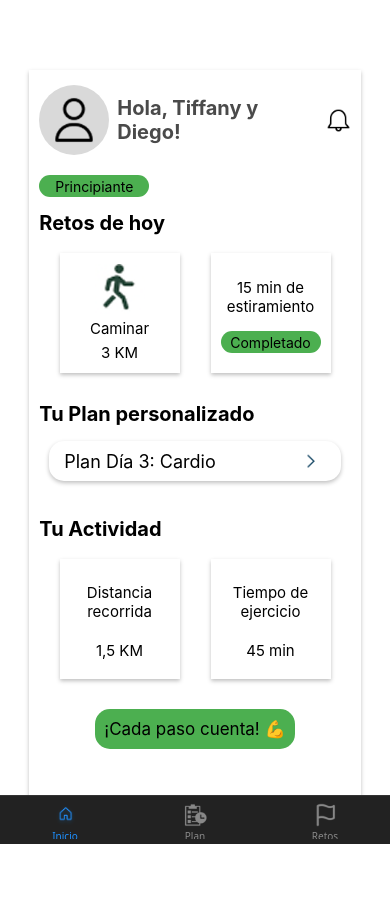
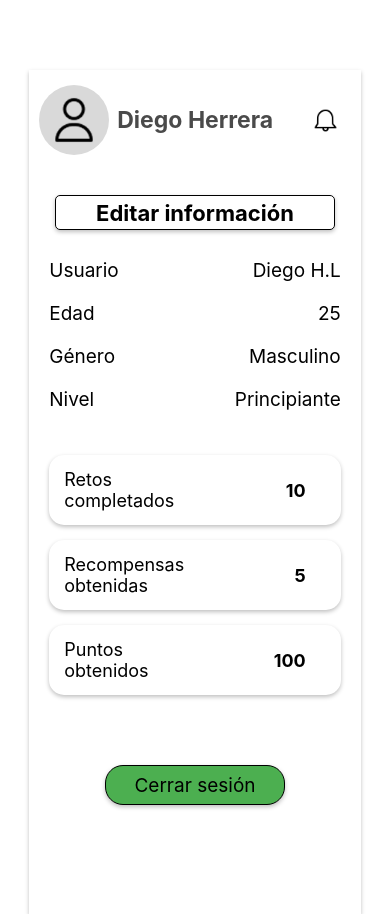
Before and after one commit to diego422/ActiVida, a React Native app: screen /home in a window 390 px wide. Both pictures are taken after a click on the element 74 px from the left and 120 px from the top of the page. Before the commit the page ends 844 px from the top, so only its background shows below. Built offline with nearby package versions, Linux system fonts and the light colour scheme.

Commit message:
Página de Información de usuario
Se finalizó la visualización de la página para ver la información de usuario

```diff
--- a/navigation/AppStack.js
+++ b/navigation/AppStack.js
@@ -1,14 +1,16 @@
 import { createNativeStackNavigator } from "@react-navigation/native-stack";
 import NavTab from "./NavTab";
 import ModifyPlan from "../screens/modifyPlan";
+import viewUser from "../screens/viewUser";
 const Stack = createNativeStackNavigator();
 
 export default function AppStack() {
     return (
         <Stack.Navigator screenOptions={{ headerShown: false }}>
-
             <Stack.Screen name="Tabs" component={NavTab} />
             <Stack.Screen name="ModifyPlan" component={ModifyPlan} />
+            <Stack.Screen name="ViewUserInfo" component={viewUser} />
+            {/* Falta añadir el de usuario acá */}
         </Stack.Navigator>
     );
 }
--- a/screens/home.js
+++ b/screens/home.js
@@ -1,11 +1,15 @@
 import { Text, StyleSheet, View, Image, TouchableOpacity } from 'react-native';
+import { useNavigation } from '@react-navigation/native';
 
 export default function Home() {
+    const navigation = useNavigation();
     return (
         <View style={styles.container}>
             <View style={styles.mainBox}>
                 <View style={styles.header}>
-                    <TouchableOpacity style={styles.userButtom}>
+                    <TouchableOpacity
+                        style={styles.userButtom}
+                        onPress={() => navigation.navigate('ViewUserInfo')}>
                         <Image source={require('../assets/userImage.png')} style={styles.userImage} />
                     </TouchableOpacity>
                     <Text style={styles.welcomeMsg}>Hola, Tiffany y Diego!</Text>
@@ -51,7 +55,7 @@ export default function Home() {
                         </TouchableOpacity>
                     </View>
                 </View>
-                <View style={{alignItems: 'center'}}>
+                <View style={{ alignItems: 'center' }}>
                     <View style={styles.quoteLabel}>
                         <Text style={styles.quoteText}>¡Cada paso cuenta! 💪</Text>
                     </View>
@@ -112,7 +116,7 @@ const styles = StyleSheet.create({
         height: 25,
         marginLeft: 10,
     },
-    userRangeLabel:{
+    userRangeLabel: {
         backgroundColor: '#4CAF50',
         borderRadius: 15,
         width: 110,
@@ -210,8 +214,8 @@ const styles = StyleSheet.create({
     statusLabelText: {
         fontSize: 14,
     },
-    quoteLabel:{
-        backgroundColor:  '#4CAF50',
+    quoteLabel: {
+        backgroundColor: '#4CAF50',
         borderRadius: 15,
         width: 200,
         height: 40,
@@ -219,7 +223,7 @@ const styles = StyleSheet.create({
         alignItems: 'center',
         marginTop: 30,
     },
-    quoteText:{
+    quoteText: {
         fontSize: 17,
     }
 });
--- /dev/null
+++ b/screens/viewUser.js
@@ -0,0 +1,232 @@
+import { Text, StyleSheet, View, TouchableOpacity, Image } from 'react-native'
+import React, { Component } from 'react'
+
+export default function viewUser() {
+    return (
+        <View style={styles.container}>
+            <View style={styles.mainBox}>
+                <View style={styles.header}>
+                    <TouchableOpacity
+                        style={styles.userButtom}
+                        onPress={() => navigation.navigate('ViewUserInfo')}>
+                        <Image source={require('../assets/userImage.png')} style={styles.userImage} />
+                    </TouchableOpacity>
+                    <Text style={styles.userName}>Diego Herrera</Text>
+                    <Image source={require('../assets/bell.png')} style={styles.bellImage} />
+                </View>
+                <View style={{ alignItems: 'center' }}>
+                    <TouchableOpacity style={styles.editButtom}>
+                        <Text style={styles.editButtomText}>Editar información</Text>
+                    </TouchableOpacity>
+                </View>
+                <View style={styles.mainInfoContainer}>
+                    <View style={styles.infoContainerLeft}>
+                        <Text style={styles.infoText}>Usuario</Text>
+                        <Text style={styles.infoText}>Edad</Text>
+                        <Text style={styles.infoText}>Género</Text>
+                        <Text style={styles.infoText}>Nivel</Text>
+                    </View>
+                    <View style={styles.infoContainerRight}>
+                        <Text style={styles.infoText}>Diego H.L</Text>
+                        <Text style={styles.infoText}>25</Text>
+                        <Text style={styles.infoText}>Masculino</Text>
+                        <Text style={styles.infoText}>Principiante</Text>
+                    </View>
+                </View>
+                <View style={styles.stats}>
+                    <TouchableOpacity style={styles.statButtom}>
+                        <View style={styles.statButtomLeft}>
+                            <Text style={styles.statCardText}>Retos completados</Text>
+                        </View>
+                        <View style={styles.statButtomRight}>
+                            <Text style={[styles.statCardText, { fontWeight: 'bold' }]}>10</Text>
+                        </View>
+                    </TouchableOpacity>
+                    <TouchableOpacity style={styles.statButtom}>
+                        <View style={styles.statButtomLeft}>
+                            <Text style={styles.statCardText}>Recompensas obtenidas</Text>
+                        </View>
+                        <View style={styles.statButtomRight}>
+                            <Text style={[styles.statCardText, { fontWeight: 'bold' }]}>5</Text>
+                        </View>
+                    </TouchableOpacity>
+                    <TouchableOpacity style={styles.statButtom}>
+                        <View style={styles.statButtomLeft}>
+                            <Text style={styles.statCardText}>Puntos obtenidos</Text>
+                        </View>
+                        <View style={styles.statButtomRight}>
+                            <Text style={[styles.statCardText, { fontWeight: 'bold' }]}>100</Text>
+                        </View>
+                    </TouchableOpacity>
+                </View>
+
+                <TouchableOpacity style={{ alignItems: 'center' }}>
+                    <View style={styles.logOutButtom}>
+                        <Text style={styles.logOutText}>Cerrar sesión</Text>
+                    </View>
+                </TouchableOpacity>
+            </View>
+        </View>
+    );
+}
+
+const styles = StyleSheet.create({
+    container: {
+        flex: 1,
+        alignItems: 'center',
+        justifyContent: 'flex-start',
+        backgroundColor: 'white',
+    },
+    mainBox: {
+        width: '85%',
+        height: '100%',
+        marginTop: 70,
+        backgroundColor: 'white',
+        shadowColor: '#000',
+        shadowOffset: {
+            width: 0,
+            height: 2
+        },
+        shadowOpacity: 0.25,
+        shadowRadius: 4,
+        elevation: 5,
+    },
+    header: {
+        padding: 10,
+        flexDirection: 'row',
+        height: 100,
+        alignItems: 'center',
+        width: '100%'
+    },
+    userButtom: {
+        width: 70,
+        height: 70,
+        borderRadius: 40,
+        backgroundColor: '#D9D9D9',
+        alignItems: 'center',
+        justifyContent: 'center'
+    },
+    userImage: {
+        width: 50,
+        height: 50,
+    },
+    userName: {
+        color: '#4A4A4A',
+        fontSize: 23,
+        fontWeight: 'bold',
+        marginLeft: 8,
+    },
+    bellImage: {
+        width: 25,
+        height: 25,
+        marginLeft: 40,
+    },
+    editButtom: {
+        backgroundColor: 'white',
+        borderColor: '#000',
+        borderRadius: 5,
+        borderWidth: 1,
+        width: 280,
+        height: 35,
+        marginTop: 25,
+        justifyContent: 'center',
+        alignItems: 'center',
+        shadowColor: '#000',
+        shadowOffset: {
+            width: 0,
+            height: 2
+        },
+        shadowOpacity: 0.25,
+        shadowRadius: 4,
+        elevation: 5,
+    },
+    editButtomText: {
+        fontSize: 22,
+        fontWeight: 'bold',
+    },
+    mainInfoContainer: {
+        marginTop: 20,
+        flexDirection: 'row',
+        justifyContent: 'center',
+        width: '100%',
+        height: 190,
+        padding: 20,
+        marginBottom: 0
+    },
+    infoContainerLeft: {
+        width: '50%',
+        textAlign: 'left',
+        // backgroundColor: '#B9B9B9',
+        alignItems: 'flex-start',
+        justifyContent: 'center',
+    },
+    infoContainerRight: {
+        width: '50%',
+        textAlign: 'right',
+        // backgroundColor: '#D4D4D4',
+        alignItems: 'flex-end',
+        justifyContent: 'center',
+    },
+    infoText: {
+        fontSize: 19,
+        marginBottom: 20,
+    },
+    stats: {
+        height: 280,
+        width: '100%',
+        marginBottom: 15,
+        // backgroundColor: '#D4D4D4'
+    },
+    statButtom: {
+        flexDirection: 'row',
+        justifyContent: 'space-between',
+        alignItems: 'center',
+        height: 70,
+        backgroundColor: 'white',
+        marginTop: 15,
+        marginLeft: 20,
+        marginRight: 20,
+        borderRadius: 15,
+        shadowColor: '#000',
+        shadowOffset: {
+            width: 0,
+            height: 2,
+        },
+        shadowOpacity: 0.25,
+        shadowRadius: 4,
+        elevation: 5,
+        paddingHorizontal: 15,
+    },
+    statButtomLeft: {
+        width: 120,
+    },
+    statButtomRight: {
+        marginRight: 20,
+    },
+    statCardText: {
+        fontSize: 18,
+        textAlign: 'left',
+    },
+    logOutButtom: {
+        backgroundColor: '#4CAF50',
+        borderRadius: 18,
+        width: 180,
+        height: 40,
+        justifyContent: 'center',
+        alignItems: 'center',
+        marginTop: 30,
+        borderColor: '#000',
+        borderWidth: 1,
+         shadowColor: '#000',
+        shadowOffset: {
+            width: 0,
+            height: 2,
+        },
+        shadowOpacity: 0.25,
+        shadowRadius: 4,
+        elevation: 5,
+    },
+    logOutText: {
+        fontSize: 19,
+    }
+});
```
